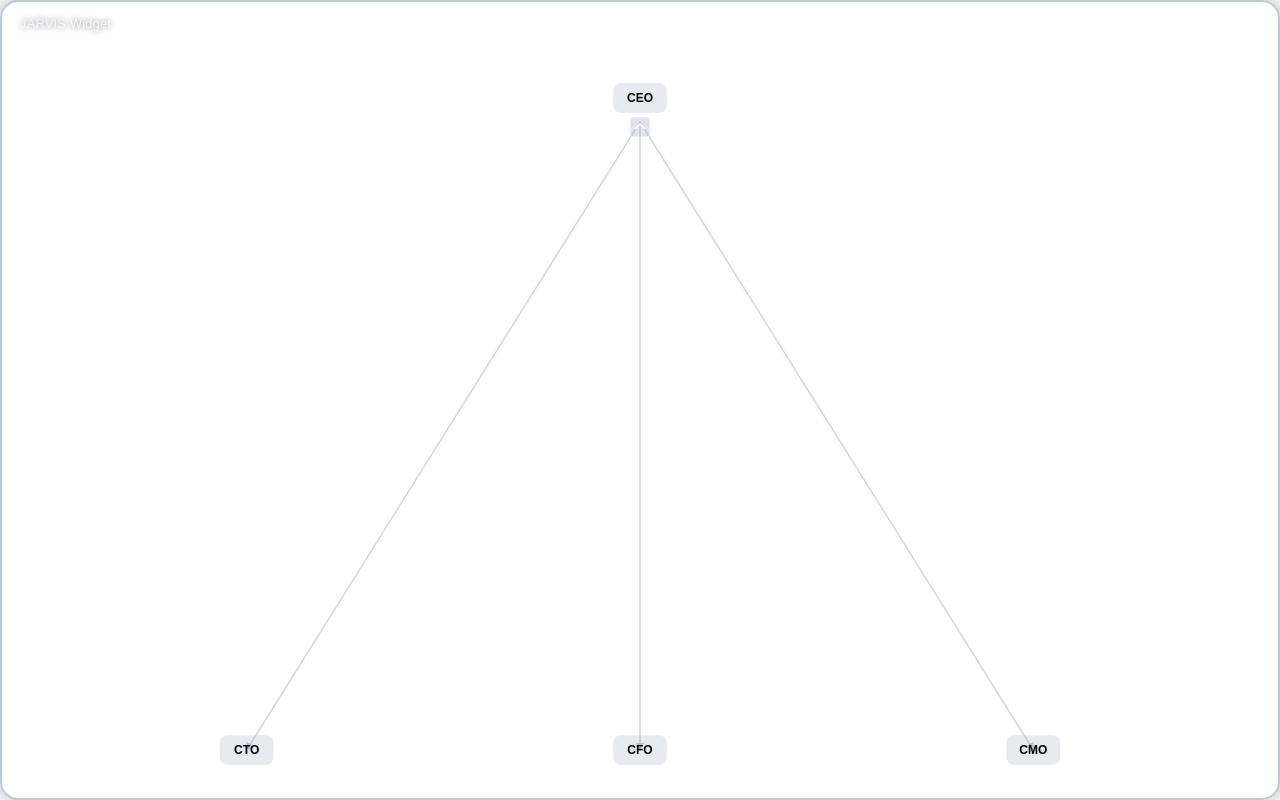
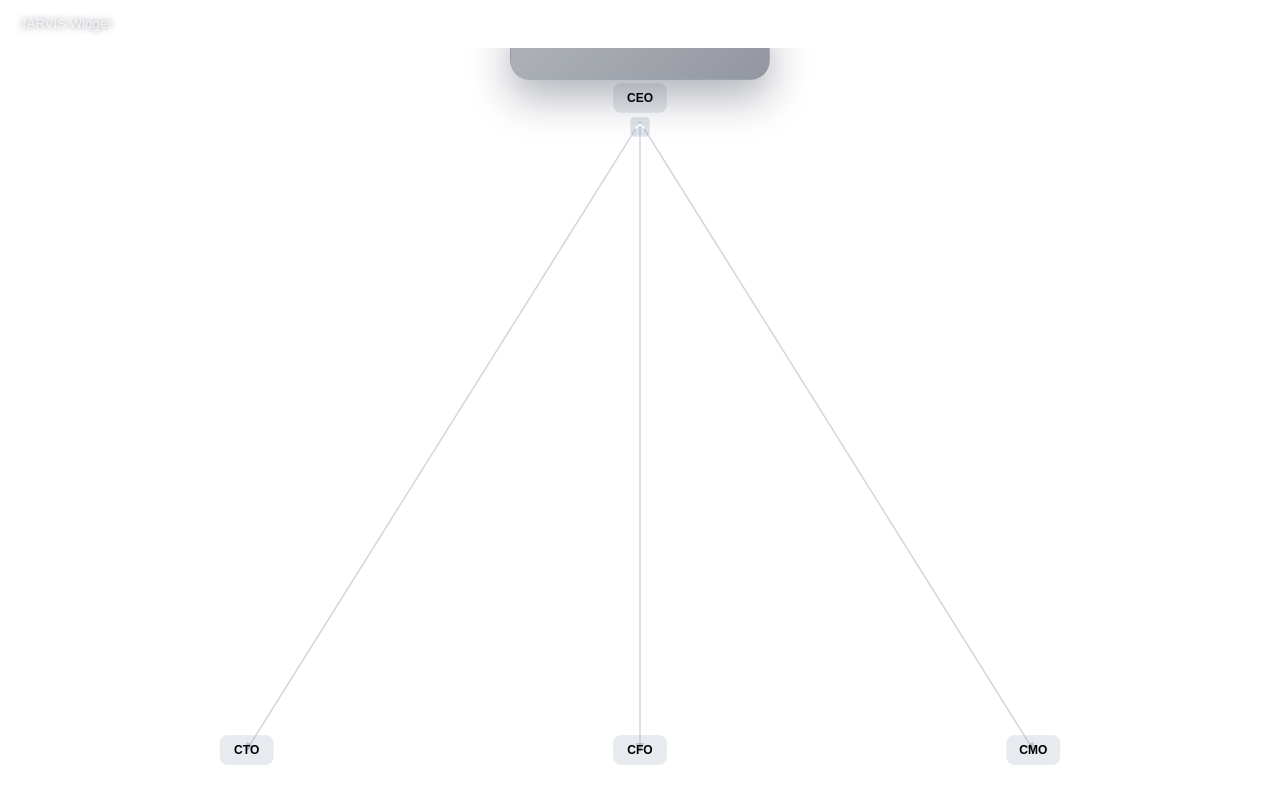
Before and after one commit to cosmosjeon/JARVIS, a React (Create React App) app: page / in a window 1280 px wide. Built offline with nearby package versions, Linux system fonts and the light colour scheme.

Commit message:
마우스 패스스루 기능 추가 및 커서 위치 확인 기능 구현, 스타일 수정으로 인터랙티브 영역 설정 강화

```diff
--- a/electron/preload.js
+++ b/electron/preload.js
@@ -18,6 +18,8 @@ contextBridge.exposeInMainWorld('jarvisAPI', {
       return () => ipcRenderer.removeListener('window:state', listener);
     },
   },
+  setMousePassthrough: (options) => ipcRenderer.invoke('window:setMousePassthrough', options),
+  getCursorPosition: () => ipcRenderer.invoke('cursor:getRelativePosition'),
   checkAccessibilityPermission: () => ipcRenderer.invoke('system:accessibility:check'),
   requestAccessibilityPermission: () => ipcRenderer.invoke('system:accessibility:request'),
   exportLogs: (options) => ipcRenderer.invoke('logs:export', options),
--- a/src/App.css
+++ b/src/App.css
@@ -38,16 +38,6 @@ body {
   background-color: transparent;
   overflow: hidden;
   font-family: 'Arial', sans-serif;
-}
-
-.App::after {
-  content: '';
-  position: absolute;
-  inset: 0;
-  border: 2px solid rgba(148, 163, 184, 0.6);
-  border-radius: 18px;
-  pointer-events: none;
-  box-shadow: 0 0 28px rgba(15, 23, 42, 0.35);
 }
 
 .App-content {
--- a/src/components/AddNodeButton.js
+++ b/src/components/AddNodeButton.js
@@ -67,6 +67,7 @@ const AddNodeButton = ({
                 left: position.x,
                 top: position.y
             }}
+            data-interactive-zone="true"
         >
             {/* 메인 버튼 */}
             <motion.button
--- a/src/components/HierarchicalForceTree.js
+++ b/src/components/HierarchicalForceTree.js
@@ -1,4 +1,4 @@
-import React, { useEffect, useRef, useState } from 'react';
+import React, { useCallback, useEffect, useRef, useState } from 'react';
 import * as d3 from 'd3';
 import { motion, AnimatePresence } from 'framer-motion';
 import { treeData } from '../data/treeData';
@@ -40,10 +40,107 @@ const HierarchicalForceTree = () => {
   const overlayContainerRef = useRef(null);
   const [overlayElement, setOverlayElement] = useState(null);
   const [isResizing, setIsResizing] = useState(false);
+  const isIgnoringMouseRef = useRef(false);
 
   useEffect(() => {
     setOverlayElement(overlayContainerRef.current);
   }, []);
+
+  const setWindowMousePassthrough = useCallback((shouldIgnore = true) => {
+    if (typeof window === 'undefined') return;
+    const api = window.jarvisAPI;
+    if (!api || typeof api.setMousePassthrough !== 'function') {
+      return;
+    }
+
+    if (isIgnoringMouseRef.current === shouldIgnore) {
+      return;
+    }
+
+    try {
+      const result = api.setMousePassthrough({ ignore: shouldIgnore, forward: true });
+      isIgnoringMouseRef.current = shouldIgnore;
+      if (result && typeof result.catch === 'function') {
+        result.catch(() => {
+          // 실패 시 다음 이벤트에서 재시도할 수 있도록 상태를 되돌려 둔다
+          isIgnoringMouseRef.current = !shouldIgnore;
+        });
+      }
+    } catch (error) {
+      // IPC 호출 실패는 사용자 상호작용에 직접적 영향이 없으므로 콘솔 로그로 제한
+      // eslint-disable-next-line no-console
+      console.error('마우스 패스스루 설정 실패:', error);
+    }
+  }, []);
+
+  useEffect(() => {
+    setWindowMousePassthrough(true);
+    return () => {
+      setWindowMousePassthrough(false);
+    };
+  }, [setWindowMousePassthrough]);
+
+  useEffect(() => {
+    if (typeof window === 'undefined') {
+      return undefined;
+    }
+
+    const api = window.jarvisAPI;
+    if (!api || typeof api.setMousePassthrough !== 'function' || typeof api.getCursorPosition !== 'function') {
+      return undefined;
+    }
+
+    let cancelled = false;
+    let timerId = null;
+
+    const evaluateInteractiveAtPoint = (x, y) => {
+      if (typeof document === 'undefined') {
+        return false;
+      }
+
+      const element = document.elementFromPoint(x, y);
+      if (!element) {
+        return false;
+      }
+
+      const interactive = element.closest('[data-interactive-zone="true"]')
+        || element.closest('[data-window-chrome="true"]');
+
+      return Boolean(interactive);
+    };
+
+    const pollCursor = async () => {
+      if (cancelled) {
+        return;
+      }
+
+      try {
+        const info = await api.getCursorPosition();
+        if (info?.success && info.inside) {
+          const isInteractive = evaluateInteractiveAtPoint(info.x, info.y);
+          setWindowMousePassthrough(!isInteractive);
+        } else {
+          setWindowMousePassthrough(true);
+        }
+      } catch (error) {
+        // eslint-disable-next-line no-console
+        console.warn('커서 위치 폴링 실패:', error);
+      } finally {
+        if (!cancelled) {
+          timerId = window.setTimeout(pollCursor, 40);
+        }
+      }
+    };
+
+    pollCursor();
+
+    return () => {
+      cancelled = true;
+      if (timerId) {
+        window.clearTimeout(timerId);
+      }
+    };
+  }, [setWindowMousePassthrough]);
 
   // Color scheme for different levels
   const colorScheme = d3.scaleOrdinal(d3.schemeCategory10);
@@ -197,6 +294,22 @@ const HierarchicalForceTree = () => {
     const stored = conversationStoreRef.current.get(nodeId);
     return stored ? stored.map((message) => ({ ...message })) : [];
   };
+
+  const rootNodeForDragHandle = React.useMemo(() => {
+    const rootId = getRootNodeId();
+    if (!rootId) return null;
+    return nodes.find((node) => node.id === rootId) || null;
+  }, [nodes, data]);
+
+  const rootDragHandlePosition = React.useMemo(() => {
+    if (!rootNodeForDragHandle) return null;
+    const nodeX = rootNodeForDragHandle.x || 0;
+    const nodeY = rootNodeForDragHandle.y || 0;
+    const screenX = viewTransform.x + nodeX * viewTransform.k;
+    const screenY = viewTransform.y + nodeY * viewTransform.k;
+    const anchorY = Math.max(screenY - 80, 32);
+    return { x: screenX, y: anchorY };
+  }, [rootNodeForDragHandle, viewTransform]);
 
   const handleConversationChange = (nodeId, messages) => {
     conversationStoreRef.current.set(
@@ -483,14 +596,6 @@ const HierarchicalForceTree = () => {
     setSelectedNodeId(node.id);
   };
 
-  // Handle background click to close expanded node
-  const handleBackgroundClick = (event) => {
-    // Check if the click is on the background (not on a node)
-    if (event.target === event.currentTarget || event.target.tagName === 'svg') {
-      setExpandedNodeId(null);
-    }
-  };
-
   // Drag behavior - 애니메이션 중에도 드래그 가능
   const handleDrag = (nodeId) => {
     return d3.drag()
@@ -572,14 +677,45 @@ const HierarchicalForceTree = () => {
         WebkitTransform: 'translateZ(0)',
         backfaceVisibility: 'hidden',
         WebkitBackfaceVisibility: 'hidden',
+        // 노드 외 영역 투명 클릭 스루를 위해 기본적으로 마우스 이벤트 무시
+        pointerEvents: 'none',
       }}
     >
+      {rootDragHandlePosition && (
+        <div
+          className="pointer-events-auto"
+          style={{
+            position: 'absolute',
+            left: `${rootDragHandlePosition.x}px`,
+            top: `${rootDragHandlePosition.y}px`,
+            transform: 'translate(-50%, -100%)',
+            width: 260,
+            height: 68,
+            borderRadius: 20,
+            border: '1px solid rgba(148, 163, 184, 0.35)',
+            background: 'linear-gradient(135deg, rgba(30, 41, 59, 0.35), rgba(15, 23, 42, 0.45))',
+            boxShadow: '0 18px 42px rgba(15, 23, 42, 0.32)',
+            backdropFilter: 'blur(16px)',
+            WebkitBackdropFilter: 'blur(16px)',
+            WebkitAppRegion: 'drag',
+            pointerEvents: 'auto',
+            cursor: 'grab',
+            padding: '12px 18px',
+            zIndex: 40,
+          }}
+          data-interactive-zone="true"
+          aria-hidden="true"
+        />
+      )}
       <svg
         ref={svgRef}
         width={dimensions.width}
         height={dimensions.height}
-        onClick={handleBackgroundClick}
-        style={{ background: 'rgba(0,0,0,0.001)' }}
+        style={{
+          background: 'rgba(0,0,0,0.001)',
+          // SVG 전체는 기본적으로 이벤트를 통과시키고, 실제 노드 요소에서만 다시 활성화
+          pointerEvents: 'none',
+        }}
       >
         {/* Arrow marker definition */}
         <defs>
@@ -603,7 +739,7 @@ const HierarchicalForceTree = () => {
           transform={`translate(${viewTransform.x}, ${viewTransform.y}) scale(${viewTransform.k})`}
           style={{ opacity: isResizing ? 0.999 : 1 }}
         >
-          <g className="links">
+          <g className="links" style={{ pointerEvents: 'none' }}>
             <AnimatePresence>
               {links
                 // TreeLayoutService에서 이미 정렬된 링크 사용
@@ -661,6 +797,8 @@ const HierarchicalForceTree = () => {
                     stiffness: 300,
                     damping: 25
                   }}
+                  style={{ pointerEvents: 'auto' }}
+                  data-interactive-zone="true"
                 >
                   <TreeNode
                     node={node}
--- a/src/components/NodeAssistantPanel.js
+++ b/src/components/NodeAssistantPanel.js
@@ -527,6 +527,7 @@ const NodeAssistantPanel = ({
         zIndex: 1001,
         pointerEvents: 'auto',
       }}
+      data-interactive-zone="true"
     >
       <div className="pointer-events-none absolute inset-0 rounded-[28px] bg-white/10 opacity-40 mix-blend-screen" />
       <div className="relative flex flex-1 flex-col gap-3 rounded-2xl border border-white/15 bg-white/5 p-4 min-h-0 backdrop-blur-md">
--- a/src/components/TreeNode.js
+++ b/src/components/TreeNode.js
@@ -206,6 +206,7 @@ const TreeNode = ({
           zIndex: 1010,
           willChange: 'transform',
         }}
+        data-interactive-zone="true"
         data-node-id={node.id}
       >
         <div
@@ -216,6 +217,7 @@ const TreeNode = ({
             position: 'relative',
             zIndex: 1000,
           }}
+          data-interactive-zone="true"
           onClick={(e) => {
             e.stopPropagation();
           }}
@@ -242,7 +244,8 @@ const TreeNode = ({
     <>
       <g
         transform={`translate(${nodePosition.x || 0}, ${nodePosition.y || 0})`}
-        style={{ cursor: isExpanded ? 'default' : 'pointer' }}
+        style={{ cursor: isExpanded ? 'default' : 'pointer', pointerEvents: 'auto' }}
+        data-interactive-zone="true"
         onMouseEnter={() => setIsHovered(true)}
         onMouseLeave={() => setIsHovered(false)}
       >
@@ -258,6 +261,8 @@ const TreeNode = ({
           cursor: 'pointer',
           mixBlendMode: 'normal', // 투명 창에서 블렌드 모드 고정
           filter: 'none', // 투명 배경 잔상 방지를 위해 그림자 제거
+          // 상위 컨테이너가 pointer-events: none인 상태에서 노드 영역만 다시 활성화
+          pointerEvents: 'auto',
         }}
         onClick={(e) => {
           if (isExpanded) {
@@ -302,6 +307,7 @@ const TreeNode = ({
               position: 'relative',
               zIndex: 1000
             }}
+            data-interactive-zone="true"
             onClick={(e) => {
               // foreignObject 내부 클릭 이벤트가 제대로 전파되도록 함
               e.stopPropagation();
@@ -344,7 +350,7 @@ const TreeNode = ({
             e.stopPropagation();
             onRemoveNode(node.id);
           }}
-          style={{ cursor: 'pointer' }}
+          style={{ cursor: 'pointer', pointerEvents: 'auto' }}
         >
           <circle
             r={deleteIconRadius}
--- a/src/components/WindowChrome.js
+++ b/src/components/WindowChrome.js
@@ -50,8 +50,8 @@ const WindowChrome = () => {
   };
 
   return (
-    <header className="window-chrome">
-      <div className="window-chrome__drag">
+    <header className="window-chrome" data-interactive-zone="true" data-window-chrome="true">
+      <div className="window-chrome__drag" data-interactive-zone="true">
         <span className="window-chrome__title">JARVIS Widget</span>
       </div>
       {/* controls removed */}
```
Also changed, not shown: electron/main.js (+64 -1 lines).
